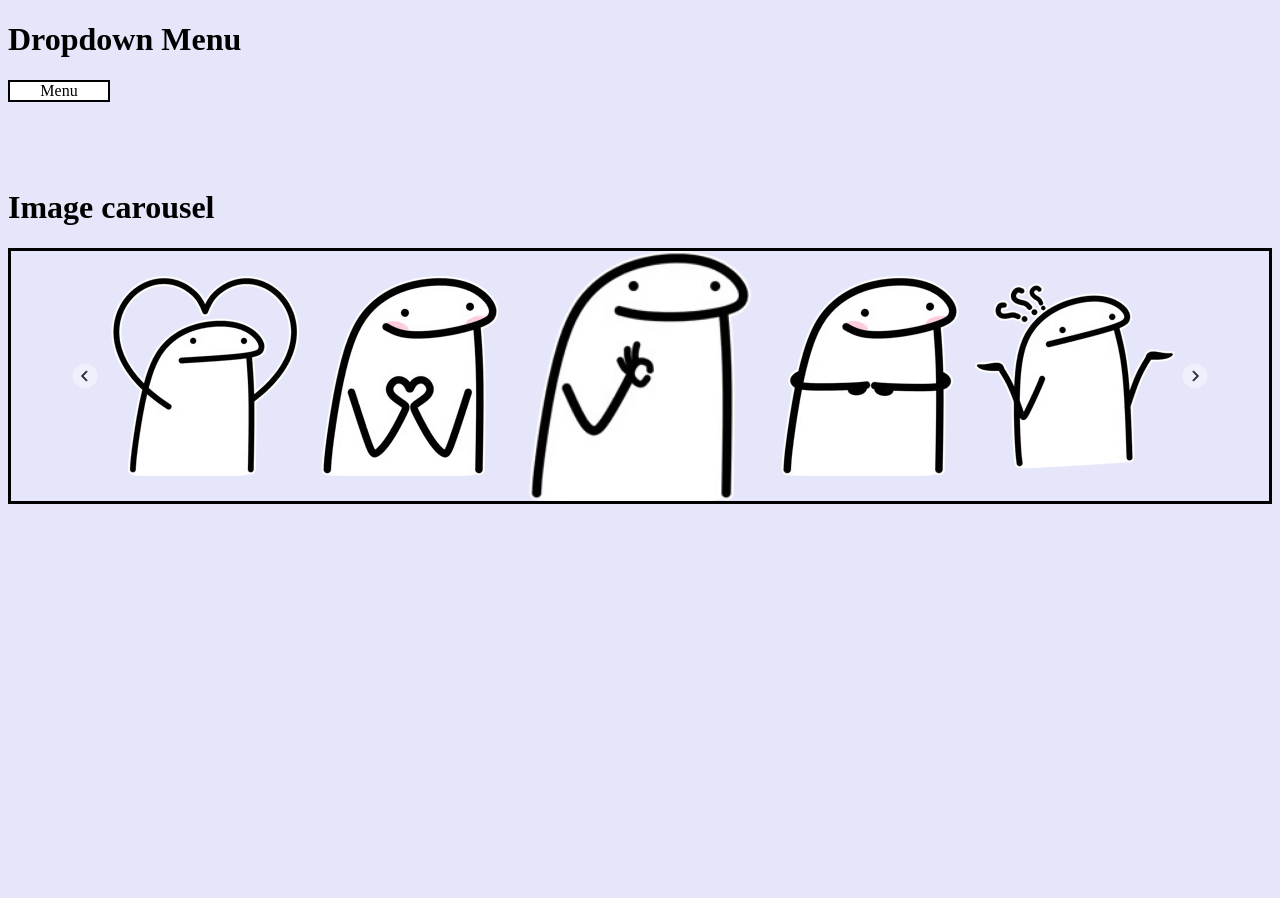
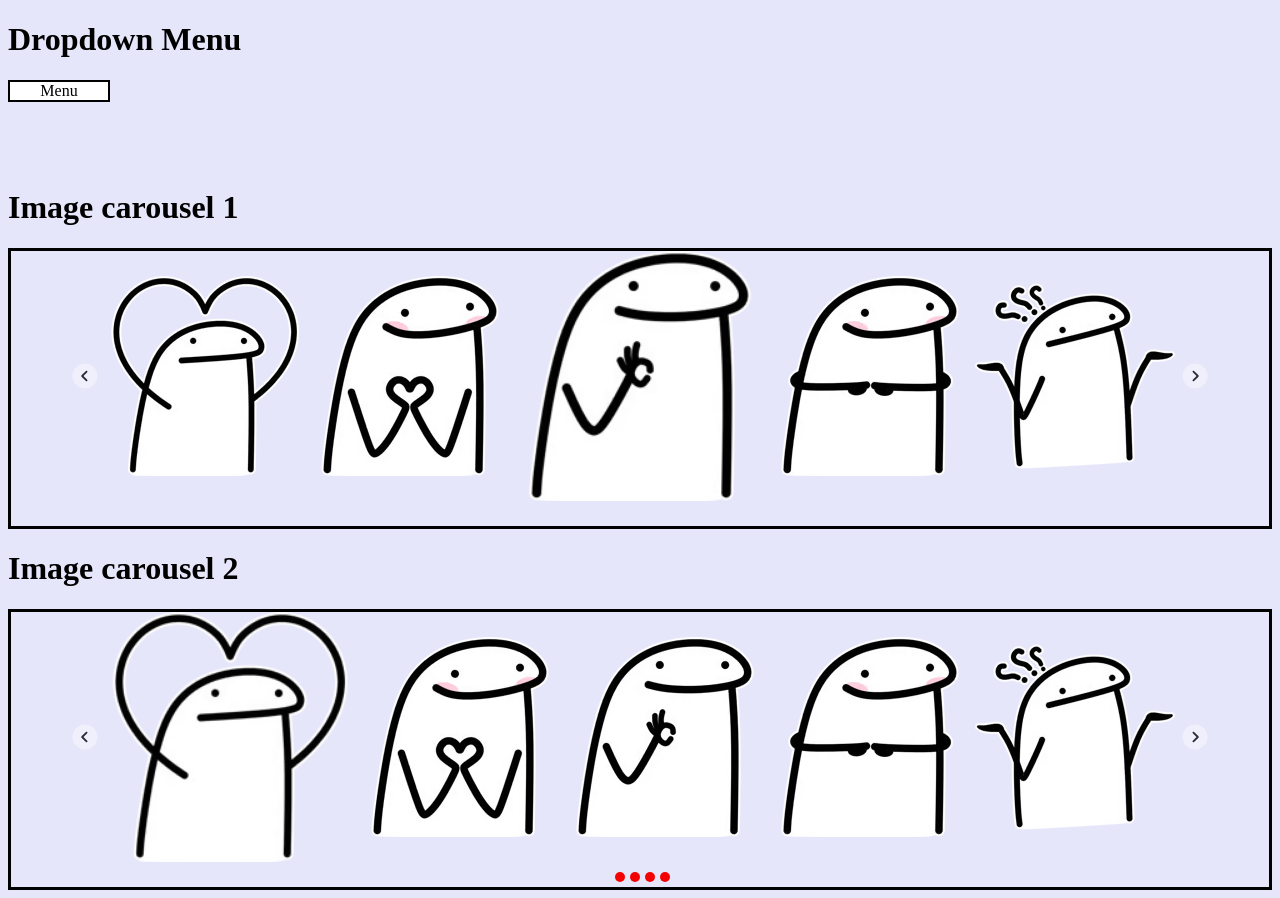
Before and after one commit to MSanouvo/duii-practice, a website built with webpack: page src/template.html in a window 1280 px wide. Before the commit the page ends 800 px from the top, so only its background shows below. Built offline with nearby package versions, Linux system fonts and the light colour scheme.

Commit message:
added a 2nd JS file for image carousel
- v2 file is used to test other ways to create an
image carousel.
- Functionality is bugged currently for v2

```diff
--- a/src/carousel.js
+++ b/src/carousel.js
@@ -32,10 +32,14 @@ function shiftLeft(){
 
 function shiftRight(){
     right.addEventListener('click', ()=>{
-        const lastElement = imageArray.pop()
-        imageArray.unshift(lastElement)
-        imageCarousel()
+        changeRight()
     })
+}
+
+function changeRight(){
+    const lastElement = imageArray.pop()
+    imageArray.unshift(lastElement)
+    imageCarousel()
 }
 
 function addImageToArray(){
@@ -67,4 +71,4 @@ function imageCarousel(){
 }
 
 
-export {imageCarousel, shiftLeft, shiftRight ,addImageToArray}
+export {imageCarousel, shiftLeft, shiftRight ,addImageToArray, changeRight}
--- /dev/null
+++ b/src/carouselv2.js
@@ -0,0 +1,80 @@
+import Confused from "./images/flork-confused.png"
+import BigHeart from "./images/flork-heart.png"
+import SmallHeart from "./images/flork-small-heart.png"
+import Please from "./images/flork-pwease.png"
+import Okay from "./images/flork-okay.png"
+
+const florkConfused = document.createElement('img')
+florkConfused.src = Confused
+const florkBigHeart = document.createElement('img')
+florkBigHeart.src = BigHeart
+const florkSmallHeart = document.createElement('img')
+florkSmallHeart.src = SmallHeart
+const florkPlease = document.createElement('img')
+florkPlease.src = Please
+const florkOkay = document.createElement('img')
+florkOkay.src = Okay
+
+const imageArray = []
+let currentImage = 1
+
+const pictureArray2 = document.querySelector('#pictures2')
+const left = document.querySelector('#left2')
+const right = document.querySelector('#right2')
+let dots = document.getElementsByClassName('dots')
+
+function changeButtons(){
+    left.addEventListener('click', ()=>{
+        changeSlide(-1)
+    })
+    right.addEventListener('click', ()=>{
+        changeSlide(1)
+    })
+}
+
+function changeSlide(n){
+    renderImages(currentImage += n)
+}
+
+function currentSlide(){
+    console.log(dots)
+    for(let i = 0; i<dots.length; i++){
+        dots[i].addEventListener('click', ()=>{
+            renderImages(currentImage = i=1)
+        })
+    }
+}
+
+function addImageToArray2(){
+    imageArray.push(florkBigHeart)
+    imageArray.push(florkSmallHeart)
+    imageArray.push(florkOkay)
+    imageArray.push(florkPlease)
+    imageArray.push(florkConfused)
+    let i = 0
+    while(i<imageArray.length){
+        pictureArray2.appendChild(imageArray[i])
+        i++
+    }
+}
+
+function renderImages(n){
+    console.log(imageArray)
+    let i= 0
+
+    for(i=0; i<imageArray.length; i++){
+        imageArray[i].className = "normal"
+    }
+    if (n > imageArray.length) {currentImage = 1}
+    if (n < 1) {currentImage = imageArray.length}
+
+
+    for (i=0; i< dots.length; i++){
+        dots[i].className = dots[i].className.replace('active', "")
+    }
+    imageArray[currentImage-1].className = 'frame'
+    dots[currentImage-1].className += "active"
+
+}
+
+export {renderImages, changeButtons, currentSlide, addImageToArray2}
--- a/src/index.js
+++ b/src/index.js
@@ -1,6 +1,7 @@
 import "./style.css";
 import { addDropdown } from "./dropdown";
-import { imageCarousel, shiftLeft, shiftRight, addImageToArray } from "./carousel";
+import { imageCarousel, shiftLeft, shiftRight, addImageToArray, changeRight } from "./carousel";
+import { renderImages, currentSlide, changeButtons, addImageToArray2 } from "./carouselv2";
 
 const dropdownMenu = document.querySelector('.drop-menu')
 const itemList = document.querySelector('#item-container')
@@ -10,3 +11,10 @@ addImageToArray()
 imageCarousel()
 shiftLeft()
 shiftRight()
+
+addImageToArray2()
+renderImages()
+currentSlide()
+changeButtons()
+
+// setInterval(changeRight, 5000)
--- a/src/style.css
+++ b/src/style.css
@@ -40,24 +40,35 @@ body {
 }
 
 /* ---------- Carousel ---------- */
+#carousel,
+#carousel2{
+  display: grid;
+  border: 3px solid black;
+  grid-template-rows: 1fr 20px;
+  gap: 5px;
+}
 
-#carousel-container{
-  border: 3px solid black;
+#carousel-container,
+#carousel-container2{
+  /* border: 3px solid black; */
   width: auto;
   height: 250px;
   display: flex;
   justify-content: center;
   align-items: center;
   gap: 5px;
+  overflow: hidden;
 }
 
-#pictures{
+#pictures,
+#pictures2{
   /* border: 3px solid black; */
   width: auto;
   height: 250px;
   display: flex;
   gap: 5px;
   align-items: center;
+  transition: 100ms;
 }
 
 .frame{
@@ -67,6 +78,7 @@ body {
 
 .normal{
   height: 200px;
+  /* opacity: 0; */
 }
 
 .arrow{
@@ -77,3 +89,31 @@ body {
 .arrow:hover{
   fill: rgb(179, 179, 179);
 }
+
+#nav-dots{
+  display: flex;
+  gap: 5px;
+  align-self: center;
+  justify-self: center;
+}
+
+.dots{
+  height: 10px;
+  width: 10px;
+  background-color: rgb(245, 0, 0);
+  border-radius: 10px;
+}
+
+.active{
+  height: 10px;
+  width: 10px;
+  background-color: rgb(0, 68, 255);
+  border-radius: 10px;
+}
+
+.dots:hover{
+  height: 12px;
+  width: 12px;
+  transition: 100ms;
+  background-color: rgb(206, 206, 206);
+}
--- a/src/template.html
+++ b/src/template.html
@@ -20,7 +20,8 @@
       </div>
     </div>
 
-    <h1>Image carousel</h1>
+    <h1>Image carousel 1</h1>
+    <div id="carousel">
       <div id="carousel-container">
         <svg id="left" class="arrow" width="800px" height="800px" viewBox="0 0 24 24" fill="none" xmlns="http://www.w3.org/2000/svg">
           <path opacity="0.4" d="M12 22C17.5228 22 22 17.5228 22 12C22 6.47715 17.5228 2 12 2C6.47715 2 2 6.47715 2 12C2 17.5228 6.47715 22 12 22Z"/>
@@ -33,5 +34,29 @@
           <path d="M10.7397 16.2802C10.5497 16.2802 10.3597 16.2102 10.2097 16.0602C9.91969 15.7702 9.91969 15.2902 10.2097 15.0002L13.2097 12.0002L10.2097 9.00016C9.91969 8.71016 9.91969 8.23016 10.2097 7.94016C10.4997 7.65016 10.9797 7.65016 11.2697 7.94016L14.7997 11.4702C15.0897 11.7602 15.0897 12.2402 14.7997 12.5302L11.2697 16.0602C11.1197 16.2102 10.9297 16.2802 10.7397 16.2802Z" fill="#292D32"/>
           </svg>
       </div>
+    </div>
+
+    <h1>Image carousel 2</h1>
+    <div id="carousel2">
+      <div id="carousel-container2">
+        <svg id="left2" class="arrow" width="800px" height="800px" viewBox="0 0 24 24" fill="none" xmlns="http://www.w3.org/2000/svg">
+          <path opacity="0.4" d="M12 22C17.5228 22 22 17.5228 22 12C22 6.47715 17.5228 2 12 2C6.47715 2 2 6.47715 2 12C2 17.5228 6.47715 22 12 22Z"/>
+          <path d="M13.2599 16.2802C13.0699 16.2802 12.8799 16.2102 12.7299 16.0602L9.19992 12.5302C8.90992 12.2402 8.90992 11.7602 9.19992 11.4702L12.7299 7.94016C13.0199 7.65016 13.4999 7.65016 13.7899 7.94016C14.0799 8.23016 14.0799 8.71016 13.7899 9.00016L10.7899 12.0002L13.7899 15.0002C14.0799 15.2902 14.0799 15.7702 13.7899 16.0602C13.6499 16.2102 13.4599 16.2802 13.2599 16.2802Z" fill="#292D32"/>
+          </svg>
+        <div id="pictures2">
+        </div>
+        <svg id="right2" class="arrow" width="800px" height="800px" viewBox="0 0 24 24" fill="none" xmlns="http://www.w3.org/2000/svg">
+          <path opacity="0.4" d="M12 22C17.5228 22 22 17.5228 22 12C22 6.47715 17.5228 2 12 2C6.47715 2 2 6.47715 2 12C2 17.5228 6.47715 22 12 22Z" />
+          <path d="M10.7397 16.2802C10.5497 16.2802 10.3597 16.2102 10.2097 16.0602C9.91969 15.7702 9.91969 15.2902 10.2097 15.0002L13.2097 12.0002L10.2097 9.00016C9.91969 8.71016 9.91969 8.23016 10.2097 7.94016C10.4997 7.65016 10.9797 7.65016 11.2697 7.94016L14.7997 11.4702C15.0897 11.7602 15.0897 12.2402 14.7997 12.5302L11.2697 16.0602C11.1197 16.2102 10.9297 16.2802 10.7397 16.2802Z" fill="#292D32"/>
+          </svg>
+      </div>
+      <div id="nav-dots">
+        <div id="dot-1" class="dots"></div>
+        <div id="dot-2" class="dots"></div>
+        <div id="dot-3" class="dots"></div>
+        <div id="dot-4" class="dots"></div>
+        <div id="dot-5" class="dots"></div>
+      </div>
+    </div>
   </body>
 </html>
```
Lines whose indentation alone changed are shown as unchanged.
